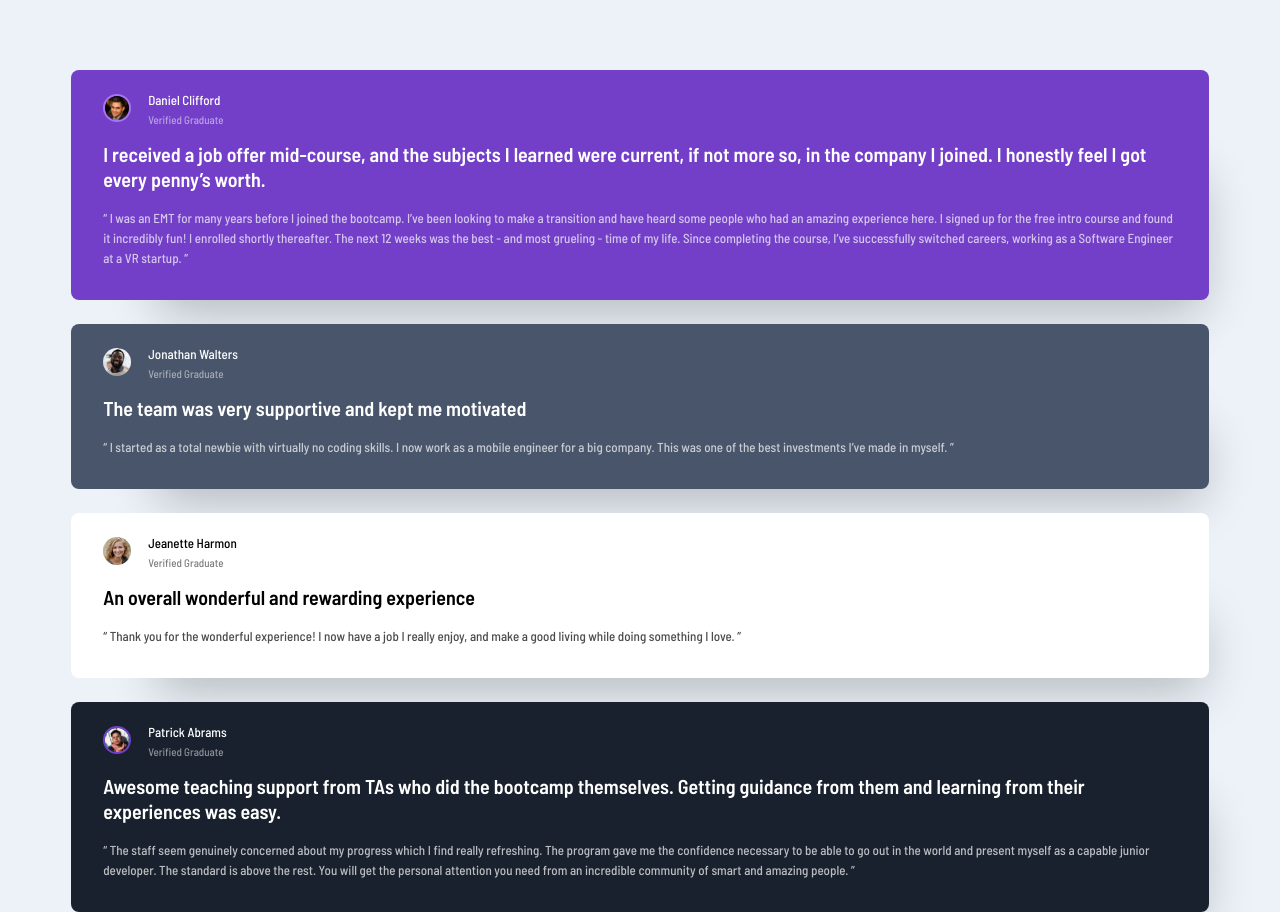
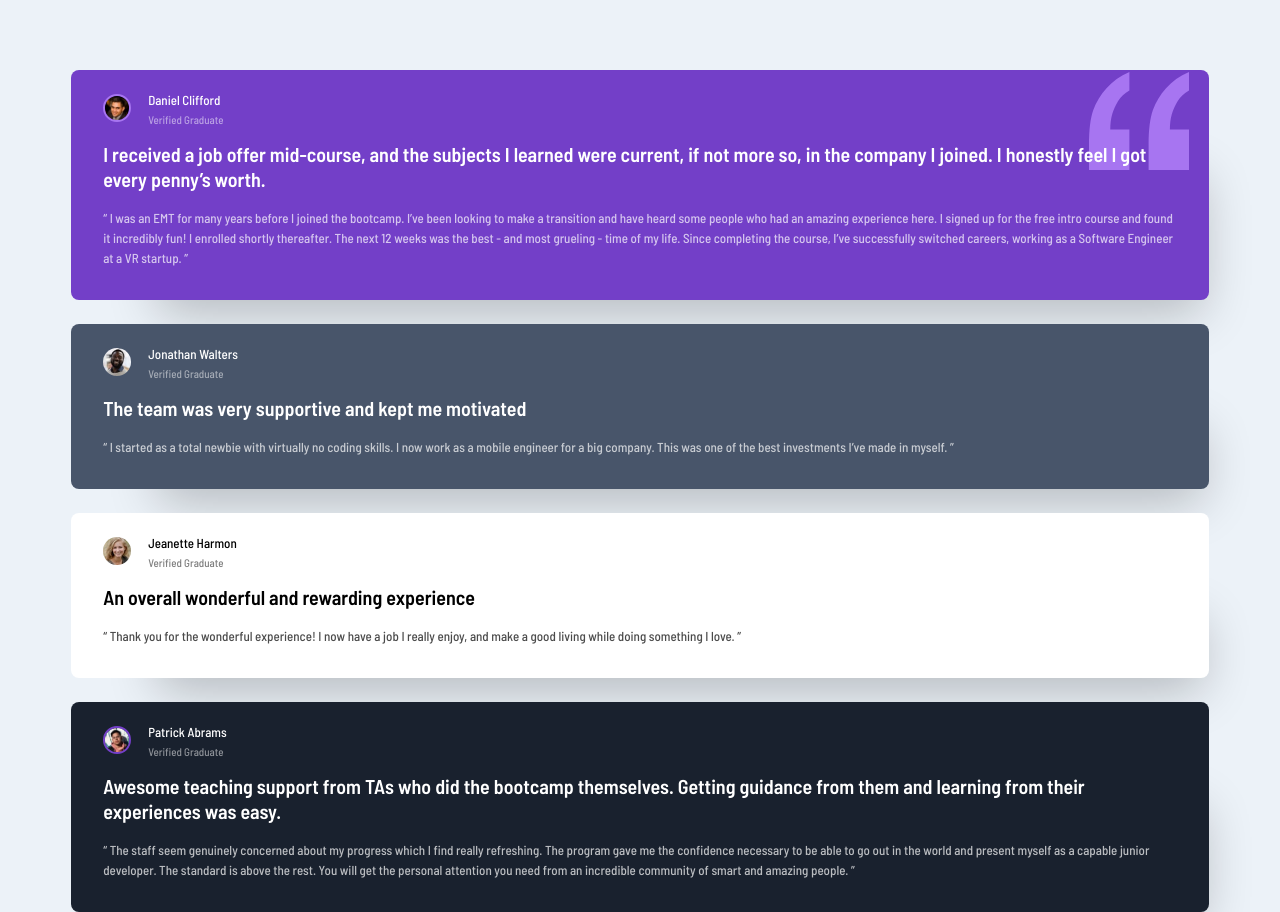
Before and after one commit to alfonso-ramos/testimonials-grid-section, a plain HTML site: page index.html in a window 1280 px wide. Shown: the top 912 px of the page. Drawn offline with Linux system fonts and the light colour scheme.

Commit message:
[FIX] corregida la ruta de la imagen

```diff
--- a/style/main.css
+++ b/style/main.css
@@ -119,11 +119,11 @@ p {
 
 .decorative-image {
     position: absolute;
+    right: 20px;
     top: 2px;
-    right: 20px;
     width: 150px;
     height: 150px;
-    background-image: url('./images/bg-pattern-quotation.svg');
+    background-image: url('../images/bg-pattern-quotation.svg');
     background-size: contain;
     background-repeat: no-repeat;
     z-index: 1;
```
